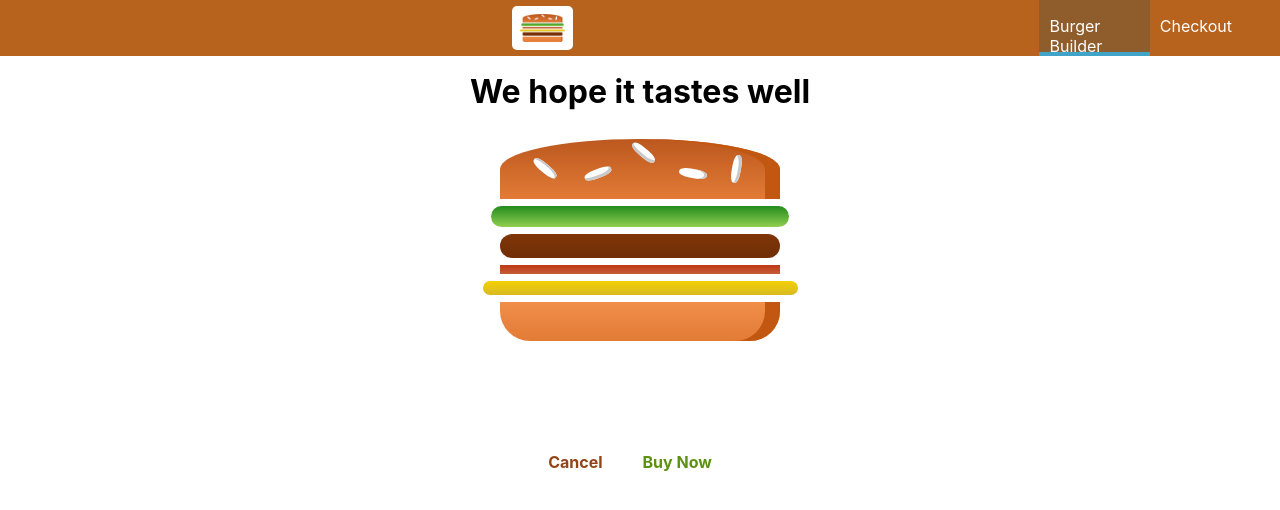
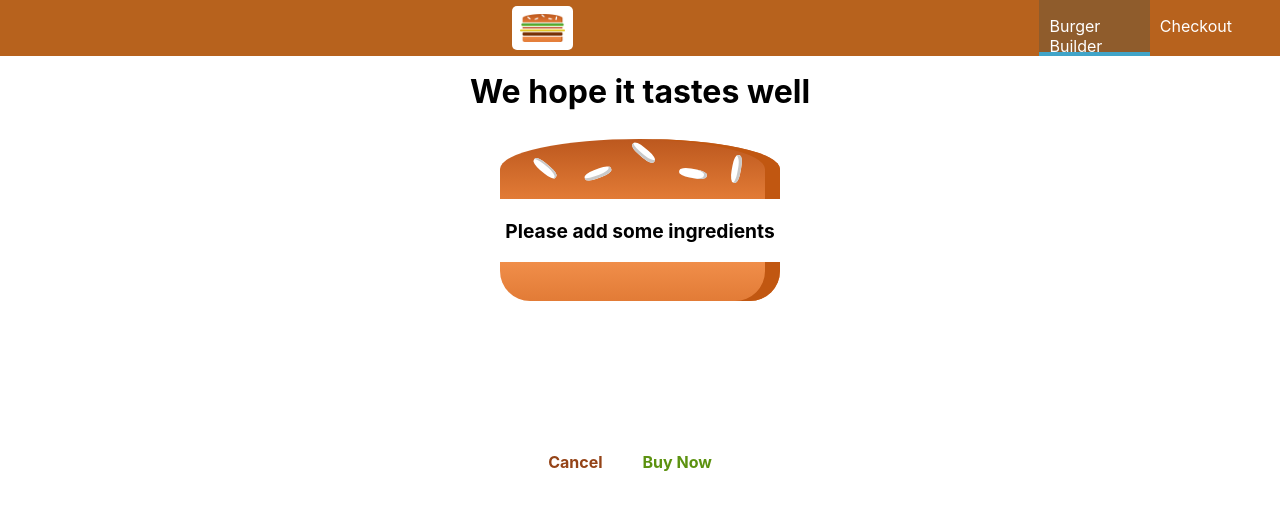
Before and after one commit to kdenno/Burger-Builder, a React app: page /checkout in a window 1280 px wide. Shown: the top 510 px of the page. Built offline with nearby package versions, Linux system fonts and the light colour scheme.

Commit message:
passing data via query params

```diff
--- a/src/components/Burger/OrderSummary/OrderSummary.js
+++ b/src/components/Burger/OrderSummary/OrderSummary.js
@@ -25,7 +25,7 @@ class OrderSummary extends Component {
         <Button type="Danger" clicked={() => this.props.buyerAction("cancel")}>
           Cancel
         </Button>
-        <Button type="Success" clicked={() => this.props.buyerAction("buy")}>
+        <Button type="Success" clicked={() => this.props.buyerAction("checkout")}>
           Buy Now
         </Button>
       </div>
--- a/src/components/Order/CheckoutSummary.js
+++ b/src/components/Order/CheckoutSummary.js
@@ -8,12 +8,13 @@ const checkoutSummary = props => {
     <div className={styles.CheckoutSummary}>
       <h1>We hope it tastes well</h1>
       <div style={{ width: "100%", margin: "auto" }}>
+
         <Burger ingredients={props.ingredients} />
       </div>
-      <Button type="Danger" clicked>
+      <Button type="Danger" clicked={props.CheckoutCancelled}>
         Cancel
       </Button>
-      <Button type="Success" clicked>
+      <Button type="Success" clicked={props.CheckoutContinued}>
         Buy Now
       </Button>
     </div>
--- a/src/containers/BurgerBuilder/BurgerBuilder.js
+++ b/src/containers/BurgerBuilder/BurgerBuilder.js
@@ -86,7 +86,8 @@ class BurgerBuilder extends Component {
       case "cancel":
         this.purchaseCancelledHandler();
         break;
-      case "buy":
+      case "checkout":
+        /*
         this.setState({ loading: true });
         const order = {
           ingredientes: this.state.ingredients,
@@ -112,7 +113,20 @@ class BurgerBuilder extends Component {
           .catch(err => {
             this.setState({ loading: false, purchasing: false });
             console.log(err);
-          });
+          }); */
+        const queryParams = [];
+        for (let i in this.state.ingredients) {
+          queryParams.push(
+            encodeURIComponent(i) +
+              "=" +
+              encodeURIComponent(this.state.ingredients[i])
+          );
+        }
+        const queryString = queryParams.join("&");
+        this.props.history.push({
+          pathname: "/checkout",
+          search: "?" + queryString
+        });
         break;
 
       default:
@@ -123,11 +137,11 @@ class BurgerBuilder extends Component {
   render() {
     let orderSummary = null;
 
-    let burger = this.setState ? (
+    let burger = this.setState ?
       <p>Ingredients cannot be fetched</p>
-    ) : (
+     :
       <Spinner />
-    );
+    ;
     if (this.state.ingredients) {
       burger = (
         <Aux>
--- a/src/containers/Checkout/Checkout.js
+++ b/src/containers/Checkout/Checkout.js
@@ -1,23 +1,41 @@
-import React, { Component } from 'react';
+import React, { Component } from "react";
 import CheckoutSummary from "../../components/Order/CheckoutSummary";
 
 class Checkout extends Component {
   state = {
     ingredients: {
       salad: 1,
-            meat: 1,
+      meat: 2,
       bacon: 1,
-            cheese: 1
+      cheese: 0
     }
   }
-
+  componentDidMount() {
+    const query = new URLSearchParams(this.props.location.search);
+    const newingredients = {};
+    for (let param of query.entries()) {
+      // ['salad', 1]
+      newingredients[param[0]] = param[1];
+    }
+   this.setState({ingredients: newingredients});
+  }
+  CheckoutCancelledHandler = () => {
+    // since this component was loaded by router, we have access to props.history
+    this.props.history.goBack();
+  };
+  CheckoutContinuedHander = () => {
+    this.props.history.replace("/checkout/checkout-data");
+  };
   render() {
     return (
       <div>
-            <CheckoutSummary ingredients={this.state.ingredients}/>
+        <CheckoutSummary
+          ingredients={this.state.ingredients}
+          CheckoutCancelled={this.CheckoutCancelledHandler}
+          CheckoutContinued={this.CheckoutContinuedHander}
+        />
       </div>
-        )
-
+    );
   }
 }
 export default Checkout;
```
Lines whose indentation alone changed are shown as unchanged.
